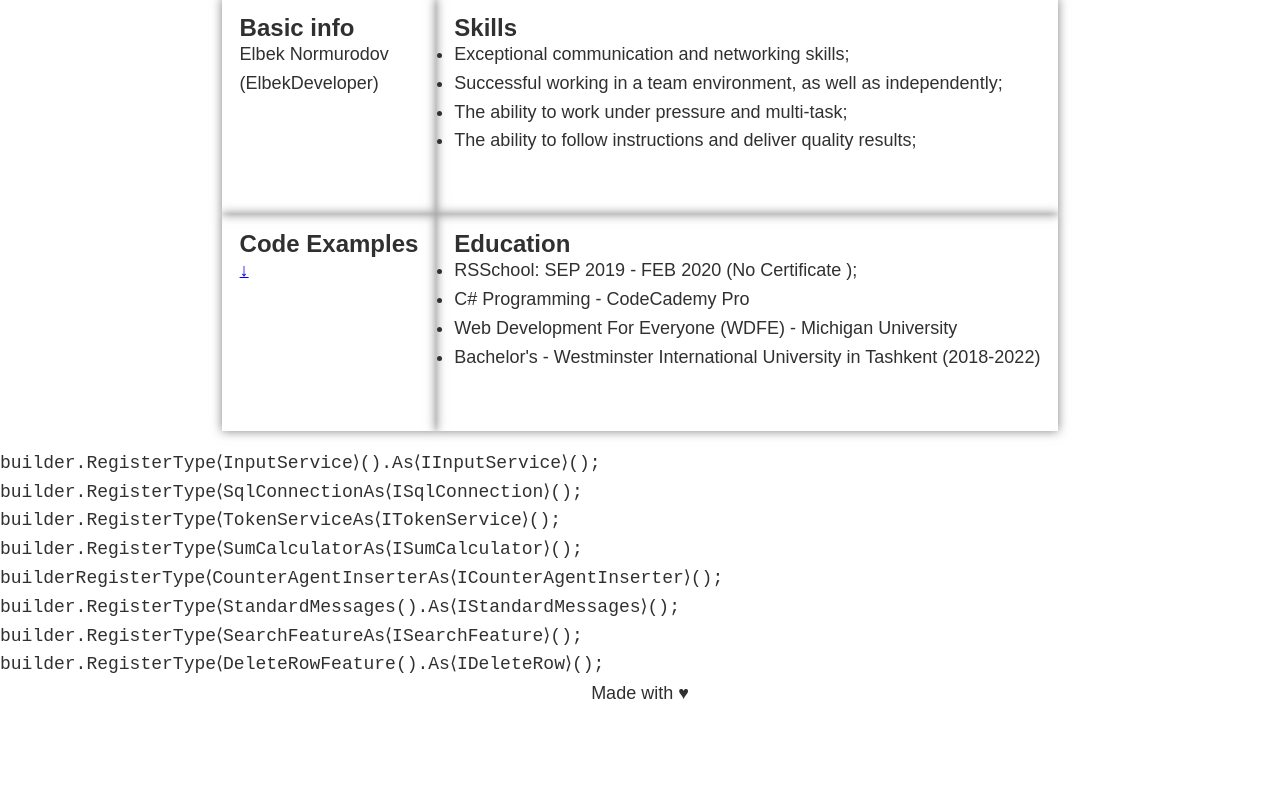
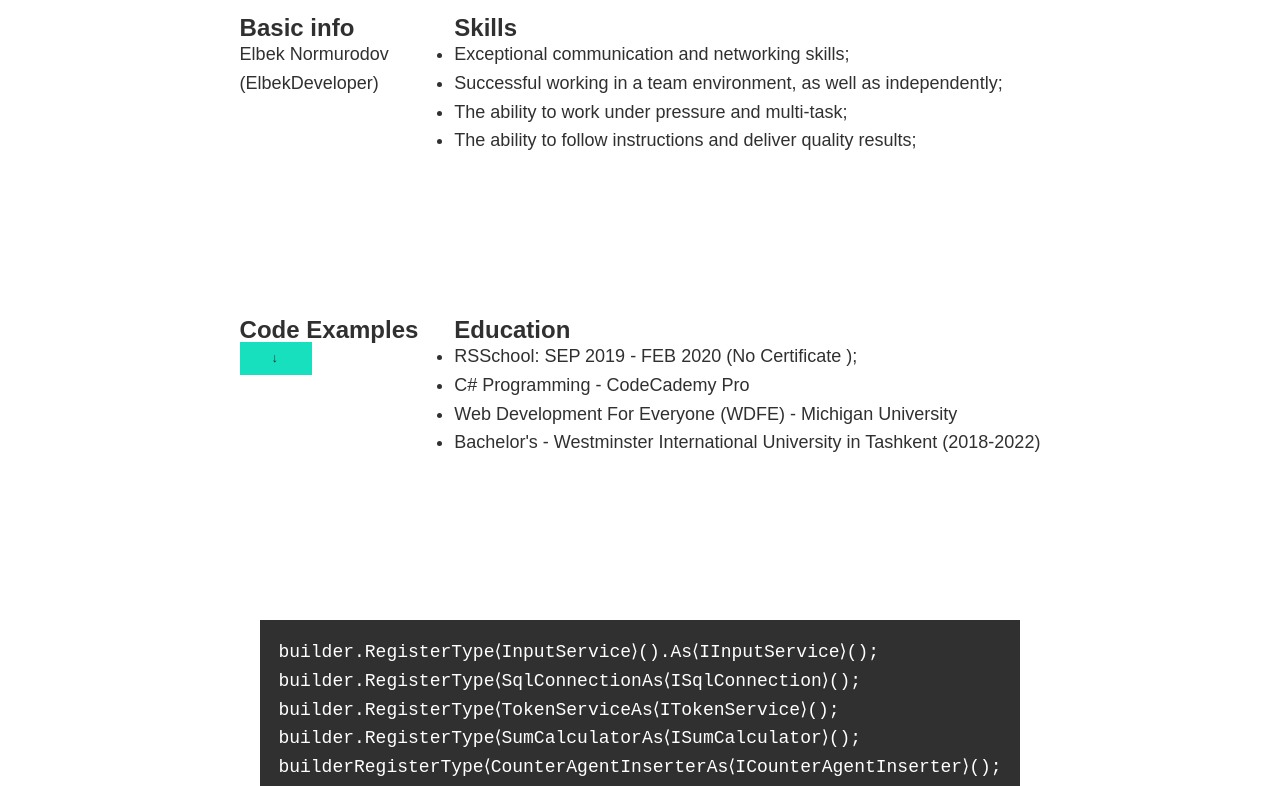
Before and after one commit to ElbekDeveloper/rsschool-cv, a plain HTML site: page index.html in a window 1280 px wide. Shown: the part 92-878 px from the top of the page. Before the commit the page ends 800 px from the top, so only its background shows below. Drawn offline with Linux system fonts and the light colour scheme.

Commit message:
feat: style code container

```diff
--- a/styles.css
+++ b/styles.css
@@ -89,15 +89,19 @@ h3 {
     /* Misc */
 }
 
+.container {
+    max-width: 1024px;
+    min-height: 80vh;
+    margin: 0 auto;
+}
+
 .main {
     /* Positioning */
-    margin: 0 auto;
     padding: 1em;
     /* Box-model */
     display: grid;
     grid-template-columns: auto;
     flex-grow: 1;
-    max-width: 1024px;
     justify-items: stretch;
     align-items: stretch;
     /* Typography */
@@ -111,9 +115,6 @@ h3 {
     padding: 1em;
     /* Typography */
     /* Visual */
-    -webkit-box-shadow: 0px 0px 10px 0px rgba(0, 0, 0, 0.5);
-    -moz-box-shadow: 0px 0px 10px 0px rgba(0, 0, 0, 0.5);
-    box-shadow: 0px 0px 10px 0px rgba(0, 0, 0, 0.5);
 
     /* Misc */
 }
@@ -130,6 +131,24 @@ h3 {
     }
 }
 
+.btn {
+    display: inline-block;
+    cursor: pointer;
+    padding: 0.5em 2.5em;
+    background: var(--clr-accent);
+    color: var(--clr-dark);
+    text-decoration: none;
+    font-size: 0.8rem;
+    text-transform: uppercase;
+    letter-spacing: 2px;
+    font-weight: var(--fw-bold);
+    transition: transform 200ms ease-in-out;
+}
+
+.btn:hover {
+    transform: scale(1.1);
+}
+
 /* Make focus mode */
 .header:hover,
 .footer:hover,
@@ -142,3 +161,9 @@ h3 {
 .footer {
     text-align: center;
 }
+
+.code {
+    background: var(--clr-dark);
+    color: var(--clr-light);
+    padding: 1em;
+}
```
